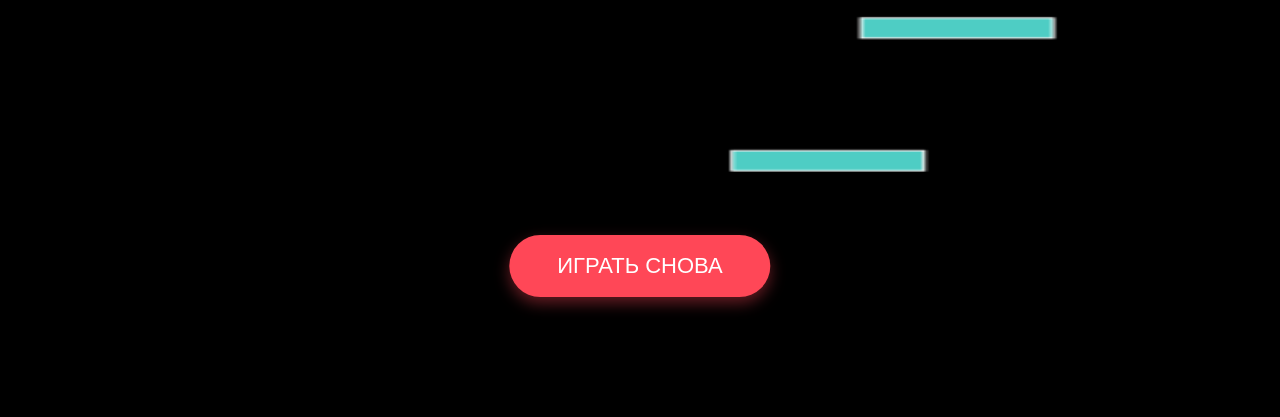
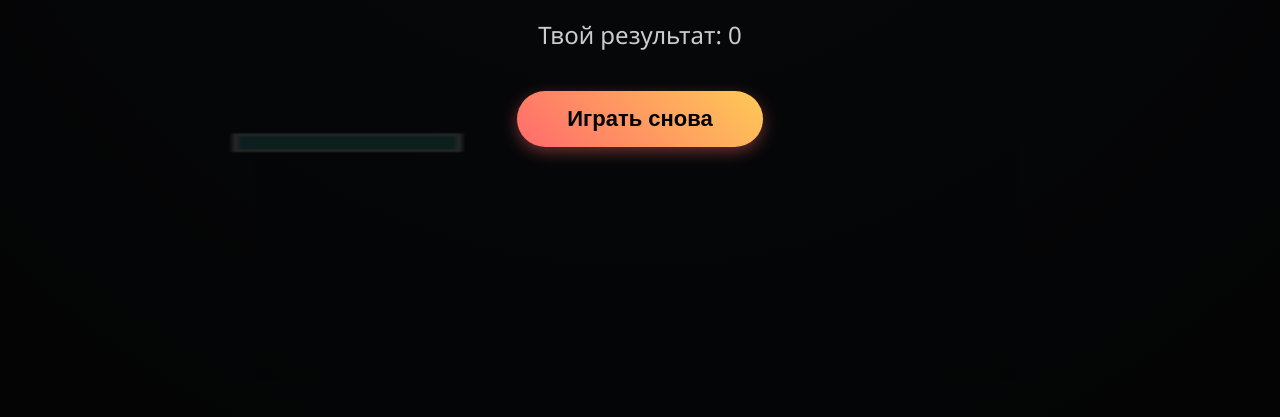
Before and after one commit to nekitos999999/doodle-jump, a plain HTML site: page index.html in a window 1280 px wide. Shown: the part 383-800 px from the top of the page. Drawn offline with Linux system fonts and the light colour scheme.

Commit message:
Update index.html

```diff
--- a/index.html
+++ b/index.html
@@ -3,92 +3,113 @@
 <head>
   <meta charset="UTF-8">
   <meta name="viewport" content="width=device-width, initial-scale=1.0, maximum-scale=1.0, user-scalable=no">
-  <title>Doodle Jump - No Fall</title>
+  <title>Doodle Jump - WORKS</title>
   <style>
     body {
       margin: 0;
       padding: 0;
-      background: #000;
+      background: #1a1a1d;
       overflow: hidden;
-      font-family: Arial, sans-serif;
+      font-family: 'Segoe UI', Tahoma, Geneva, Verdana, sans-serif;
+      color: white;
     }
     canvas {
       display: block;
       width: 100vw;
       height: 100vh;
+      /* Красивый фон */
+      background: radial-gradient(circle at 50% 0%, #2c3e50 0%, #1a1a1d 100%);
     }
-    #ui-layer {
+    /* Слой для текста счёта */
+    #ui {
       position: absolute;
-      top: 0;
-      left: 0;
-      width: 100%;
-      height: 100%;
-      pointer-events: none; /* Пропускает клики сквозь счёт */
-      box-sizing: border-box;
-      padding: 20px;
+      top: 20px;
+      left: 20px;
+      pointer-events: none; /* Чтобы клики проходили сквозь текст */
+      z-index: 10;
     }
     #score {
+      font-size: 28px;
+      font-weight: bold;
+      text-transform: uppercase;
+      letter-spacing: 2px;
+      text-shadow: 0 2px 4px rgba(0,0,0,0.8);
+      background: rgba(0, 0, 0, 0.5);
+      padding: 8px 16px;
+      border-radius: 30px;
+    }
+    /* Экран проигрыша */
+    #game-over-screen {
+      position: fixed;
+      top: 0; left: 0; width: 100%; height: 100%;
+      background: rgba(0, 0, 0, 0.85);
+      display: none;
+      flex-direction: column;
+      justify-content: center;
+      align-items: center;
+      z-index: 100;
       color: white;
-      font-size: 24px;
-      font-weight: bold;
-      text-shadow: 2px 2px 0 #000;
+      text-align: center;
     }
-    #restart-btn {
-      position: absolute;
-      bottom: 120px; /* Чуть выше низа, чтобы не перекрывать канвас на мобильных */
-      left: 50%;
-      transform: translateX(-50%);
-      z-index: 10; /* Гарантированно поверх всего */
-
-      padding: 18px 48px;
+    h1 {
+      font-size: 48px;
+      margin-bottom: 10px;
+      text-shadow: 0 4px 10px rgba(0,0,0,0.5);
+    }
+    p { font-size: 24px; color: #ccc; margin-bottom: 40px; }
+    button {
+      padding: 15px 50px;
       font-size: 22px;
-      background: #ff4757;
-      color: white;
+      background: linear-gradient(45deg, #ff6b6b, #feca57);
+      color: #000;
       border: none;
       border-radius: 50px;
       cursor: pointer;
-      box-shadow: 0 6px 15px rgba(255, 71, 87, 0.4);
-      pointer-events: auto; /* Кнопка реально нажимается */
-      display: none; /* Скрыта, пока игра идёт */
-      touch-action: manipulation; /* Чтобы на телефоне срабатывало с первого раза */
+      font-weight: bold;
+      box-shadow: 0 5px 15px rgba(255, 107, 107, 0.4);
+      transition: transform 0.1s;
     }
-    #restart-btn:active {
-      transform: translateX(-50%) scale(0.96);
-    }
+    button:active { transform: scale(0.95); }
   </style>
 </head>
 <body>
 
   <canvas id="game"></canvas>
 
-  <!-- Слой интерфейса (счёт) -->
-  <div id="ui-layer">
+  <!-- Счёт -->
+  <div id="ui">
     <div id="score">Счёт: 0</div>
   </div>
 
-  <!-- Кнопка перезапуска -->
-  <button id="restart-btn" onclick="resetGame()">ИГРАТЬ СНОВА</button>
+  <!-- Экран проигрыша -->
+  <div id="game-over-screen">
+    <h1>GAME OVER</h1>
+    <p>Твой результат: <span id="final-score">0</span></p>
+    <button onclick="resetGame()">Играть снова</button>
+  </div>
 
   <script>
     const canvas = document.getElementById('game');
     const ctx = canvas.getContext('2d');
     const scoreEl = document.getElementById('score');
-    const restartBtn = document.getElementById('restart-btn');
+    const finalScoreEl = document.getElementById('final-score');
+    const gameOverScreen = document.getElementById('game-over-screen');
 
-    // Физические размеры канваса (не CSS!)
+    // Физические размеры канваса (важно!)
     canvas.width = 400;
     canvas.height = 600;
 
+    // --- НАСТРОЙКИ ---
     const GRAVITY = 0.6;
     const JUMP_STRENGTH = -12;
     const SPEED = 5;
-    const PLATFORM_WIDTH = 60;
-    const PLATFORM_HEIGHT = 15;
-    const PLATFORM_GAP = 90; // Чуть меньше, чтобы платформы были чаще
+    const PLATFORM_WIDTH = 70;
+    const PLATFORM_HEIGHT = 12;
 
+    // --- СОСТОЯНИЕ ---
     let player = {
       x: canvas.width / 2 - 20,
-      y: canvas.height - 100, // Жёстко: ноги кота на высоте 500
+      y: 450, // Кот стоит на высоте 450 (примерно центр по Y)
       w: 40,
       h: 40,
       dy: 0,
@@ -98,56 +119,59 @@
     let platforms = [];
     let score = 0;
     let gameActive = true;
-    let worldShift = 0; // Сдвиг мира вниз
 
     const img = new Image();
     img.src = 'hero.png';
 
-    // Управление клавиатурой
+    // --- УПРАВЛЕНИЕ ---
     const keys = {};
     window.addEventListener('keydown', e => keys[e.code] = true);
     window.addEventListener('keyup', e => keys[e.code] = false);
 
-    // Управление тачем (для телефона)
-    let touchX = 0;
-    function startTouch(e) {
-      e.preventDefault();
-      touchX = e.touches[0].clientX;
-    }
-    function moveTouch(e) {
-      e.preventDefault();
-      const newX = e.touches[0].clientX;
-      if (newX > touchX) player.dx = SPEED;
-      else if (newX < touchX) player.dx = -SPEED;
-      touchX = newX;
-    }
-    function endTouch() {
-      player.dx = 0;
-    }
+    // Тач управление (для телефона)
+    let touchStartX = 0;
+    canvas.addEventListener('touchstart', e => {
+      touchStartX = e.touches[0].clientX;
+    }, { passive: false });
 
-    canvas.addEventListener('touchstart', startTouch, { passive: false });
-    canvas.addEventListener('touchmove', moveTouch, { passive: false });
-    canvas.addEventListener('touchend', endTouch, { passive: false });
+    canvas.addEventListener('touchmove', e => {
+      const currentX = e.touches[0].clientX;
+      if (currentX > touchStartX) player.dx = SPEED;
+      else if (currentX < touchStartX) player.dx = -SPEED;
+      touchStartX = currentX;
+    }, { passive: false });
 
-    // Генерация платформ
-    function initPlatforms() {
+    canvas.addEventListener('touchend', () => player.dx = 0);
+
+    // --- ГЕНЕРАЦИЯ ПЛАТФОРМ ---
+    function spawnPlatforms() {
       platforms = [];
-      let lastY = canvas.height - 100; // Начинаем ровно от ног кота
+      // Первая платформа: рисуем её ровно ПОД ногами кота.
+      // Кот на Y=450. Платформа должна быть на Y = 450 - высота_платформы.
+      // Но чтобы он точно стоял на ней, сделаем хитрость: платформа будет на 460, а кот на 450.
+      // Нет, лучше так: платформа на 470, кот на 450... Стоп.
 
-      for (let i = 0; i < 20; i++) {
+      // ПРАВИЛЬНО: Кот стоит на Y=450. Значит, платформа должна быть на Y=490 (чтобы её верх был под ногами кота).
+      // Y - это верхняя граница прямоугольника.
+      // Если платформа на Y=490, её высота 12, значит она занимает 490..502.
+      // Ноги кота на 450+40 = 490. Идеально.
+
+      let lastY = 490; // Первая платформа ровно под ногами
+
+      for (let i = 0; i < 25; i++) {
         const x = Math.random() * (canvas.width - PLATFORM_WIDTH);
-        // Каждая следующая платформа выше предыдущей
-        const y = lastY - PLATFORM_GAP - Math.random() * 40;
-
+        // Следующая платформа выше предыдущей (меньше Y)
+        const y = lastY - 90 - Math.random() * 30;
         platforms.push({ x, y, w: PLATFORM_WIDTH, h: PLATFORM_HEIGHT });
         lastY = y;
       }
     }
 
+    // --- ОБНОВЛЕНИЕ ---
     function update() {
       if (!gameActive) return;
 
-      // Движение по X
+      // Движение влево/вправо
       player.dx = 0;
       if (keys['ArrowLeft'] || keys['KeyA']) player.dx = -SPEED;
       if (keys['ArrowRight'] || keys['KeyD']) player.dx = SPEED;
@@ -161,67 +185,77 @@
       player.dy += GRAVITY;
       player.y += player.dy;
 
-      // Коллизии с платформами
-      let landed = false;
+      // Коллизии (СТОЛКНОВЕНИЯ)
+      let isOnGround = false;
       for (const p of platforms) {
+        // Проверяем пересечение прямоугольников
         if (
           player.x < p.x + p.w &&
           player.x + player.w > p.x &&
-          player.y + player.h > p.y &&
-          player.y + player.h < p.y + p.h + 10 &&
-          player.dy > 0 // Падаем вниз
+          player.y + player.h > p.y &&       // Ноги кота ниже верха платформы
+          player.y + player.h < p.y + p.h + 10 && // Ноги кота не слишком глубоко в платформе
+          player.dy > 0                        // Мы падаем вниз
         ) {
-          player.y = p.y - player.h;
-          player.dy = 0;
-          landed = true;
+          // СТОИМ НА ПЛАТФОРМЕ
+          player.y = p.y - player.h; // Ставим кота ровно на верх платформы
+          player.dy = 0;             // Сбрасываем скорость падения
+          isOnGround = true;         // Флаг: мы на земле
 
-          // Прыжок
+          // Прыжок!
           player.dy = JUMP_STRENGTH;
 
-          // Камера: если поднялись выше центра, сдвигаем мир вниз
-          if (player.y < canvas.height / 2) {
-            const diff = (canvas.height / 2) - player.y;
-            player.y += diff;
-            worldShift += diff;
-            score += Math.floor(diff / 10);
+          // Если прыгнули высоко, начисляем очки
+          if (player.y < 300) {
+            score += 10;
             scoreEl.innerText = 'Счёт: ' + score;
           }
-          break;
+          break; // Выходим, чтобы не обработать две платформы сразу
         }
       }
 
-      // Проигрыш
+      // Проверка проигрыша (упал вниз)
       if (player.y > canvas.height) {
         gameActive = false;
-        restartBtn.style.display = 'block';
+        finalScoreEl.innerText = score;
+        gameOverScreen.style.display = 'flex';
       }
     }
 
+    // --- ОТРИСОВКА ---
     function draw() {
       ctx.clearRect(0, 0, canvas.width, canvas.height);
 
-      // Рисуем платформы со сдвигом
-      for (const p of platforms) {
-        const drawY = p.y - worldShift;
-        if (drawY < canvas.height && drawY + p.h > 0) {
-          ctx.fillStyle = '#4ECDC4';
-          ctx.fillRect(p.x, drawY, p.w, p.h);
-          ctx.strokeStyle = 'white';
-          ctx.lineWidth = 1;
-          ctx.strokeRect(p.x, drawY, p.w, p.h);
-        }
-      }
+      // Рисуем платформы
+      platforms.forEach(p => {
+        // Тень
+        ctx.fillStyle = 'rgba(0, 0, 0, 0.3)';
+        ctx.fillRect(p.x + 2, p.y + 2, p.w, p.h);
+
+        // Сама платформа (приятный цвет)
+        ctx.fillStyle = '#4ECDC4';
+        ctx.fillRect(p.x, p.y, p.w, p.h);
+
+        // Обводка
+        ctx.strokeStyle = 'white';
+        ctx.lineWidth = 2;
+        ctx.strokeRect(p.x, p.y, p.w, p.h);
+      });
 
       // Рисуем кота
       if (img.complete && img.naturalHeight !== 0) {
         ctx.drawImage(img, player.x, player.y, player.w, player.h);
       } else {
-        // Заглушка: оранжевый квадрат
+        // Если картинки нет - рисуем аккуратного оранжевого кота
         ctx.fillStyle = '#FFA500';
         ctx.fillRect(player.x, player.y, player.w, player.h);
-        ctx.strokeStyle = 'white';
+        ctx.strokeStyle = '#fff';
         ctx.lineWidth = 2;
         ctx.strokeRect(player.x, player.y, player.w, player.h);
+
+        // Добавим немного "лица", чтобы не было совсем уныло
+        ctx.fillStyle = '#fff';
+        ctx.fillRect(player.x + 5, player.y + 10, 6, 6); // Глаз
+        ctx.fillRect(player.x + 25, player.y + 10, 6, 6);
       }
     }
 
@@ -232,26 +266,26 @@
     }
 
     function resetGame() {
-      player.y = canvas.height - 100;
+      player.y = 450;
       player.dy = 0;
-      worldShift = 0;
       score = 0;
       gameActive = true;
-      restartBtn.style.display = 'none';
+      gameOverScreen.style.display = 'none';
       scoreEl.innerText = 'Счёт: 0';
 
-      initPlatforms(); // Пересоздаём платформы ДО нового цикла
+      spawnPlatforms(); // Пересоздаём платформы
       loop();
     }
 
-    // Гарантированный старт: сначала платформы, потом игра
+    // ЗАПУСК
     img.onload = () => {
-      initPlatforms();
+      spawnPlatforms();
       loop();
     };
+
     img.onerror = () => {
-      console.warn('hero.png не найден. Играем за оранжевый квадрат.');
-      initPlatforms();
+      console.warn('hero.png не найден. Играем за оранжевого котика с глазами.');
+      spawnPlatforms();
       loop();
     };
   </script>
```
